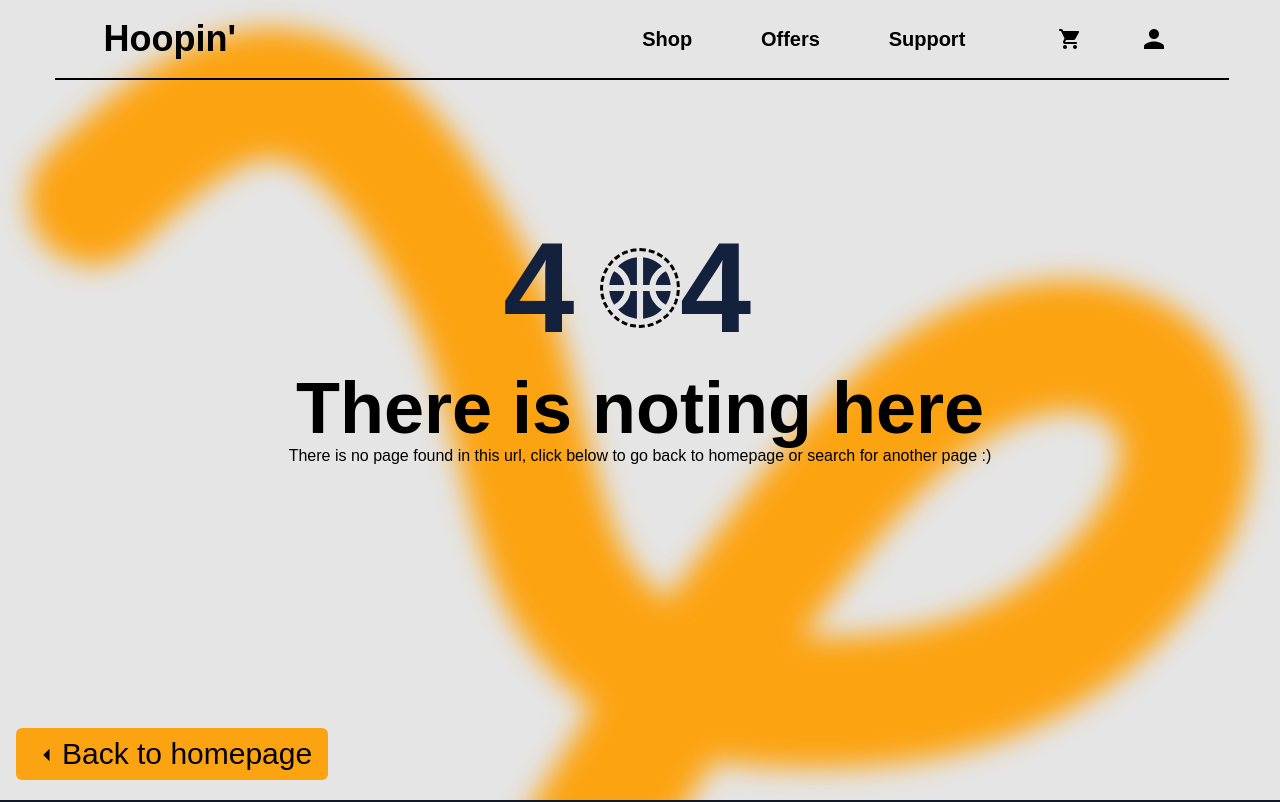
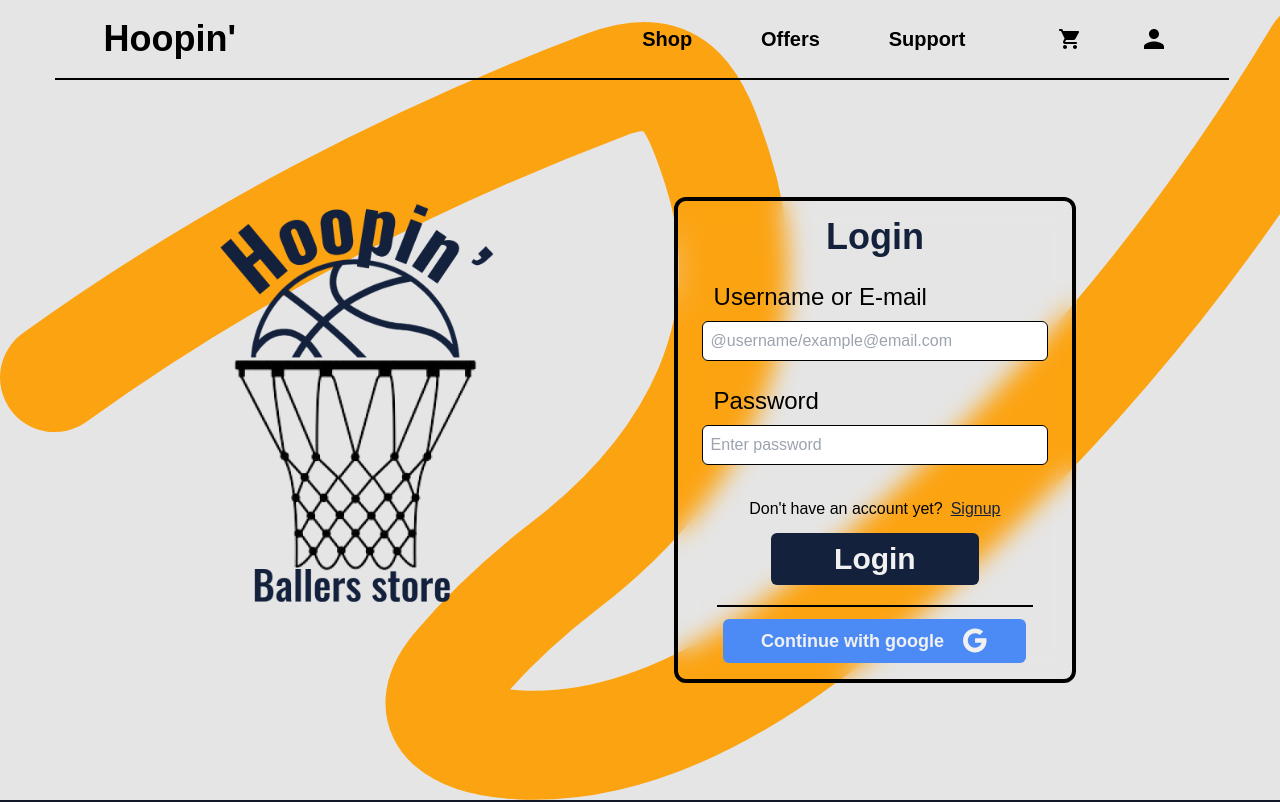
Before and after one commit to TinySmash/hoopin, a React (Create React App) app: page /login in a window 1280 px wide. Shown: the top 802 px of the page. Built offline with nearby package versions, Linux system fonts and the light colour scheme.

Commit message:
user connection done Finally :')

```diff
--- a/src/App.js
+++ b/src/App.js
@@ -7,11 +7,12 @@ import store from "./store";
 import { Provider } from "react-redux";
 import Loading from "./components/ui/Loading";
 import NotFound from "./components/ui/NotFound";
-import Login from "./components/ui/user/Login";
 
 const Shop = lazy(() => import("./components/ui/shop/Shop"));
 const SelectedItem = lazy(() => import("./components/ui/shop/SelectedItem"));
 const SignUp = lazy(() => import("./components/ui/user/SignUp"));
+const Login = lazy(() => import("./components/ui/user/Login"));
+const User = lazy(() => import("./components/ui/user/profile/User"));
 
 function App() {
   return (
@@ -27,9 +28,10 @@ function App() {
                 path="/shop/product-/:id"
                 element={<SelectedItem />}
               ></Route>
+              <Route path="/user" element={<User />}></Route>
+              <Route path="/signup" element={<SignUp />}></Route>
+              <Route path="/login" element={<Login />}></Route>
               <Route path="*" element={<NotFound />}></Route>
-              <Route exact path="/user-signup" element={<SignUp />}></Route>
-              <Route exact path="/user-login" element={<Login />}></Route>
             </Routes>
             <Footer />
           </Suspense>
--- a/src/components/reducers/userSlice.js
+++ b/src/components/reducers/userSlice.js
@@ -19,7 +19,18 @@ const userSlice = createSlice({
     SignUp(state, action) {
       state.loginInfo = action.payload;
     },
-    Login(state, action) {},
+    Login(state, action) {
+      state.loginInfo = {
+        ...action.payload,
+        username: "tinys_smash_",
+        email: "islam.gueniari@gmail.com",
+        userId: "0123456789ABCDEF",
+        fullName: {
+          firstName: "islam",
+          lastName: "El Gueniari",
+        },
+      };
+    },
     Logout(state, action) {},
     // getUserLoginData(state) {
     //   return state.loginInfo;
--- a/src/components/ui/Navbar.jsx
+++ b/src/components/ui/Navbar.jsx
@@ -126,7 +126,7 @@ export default function Navbar() {
               className="flex items-center justify-center w-10 md:w-[3.3rem] h-full rounded-full bg-primary-gray cursor-pointer mr-3 sm:mr-8"
               onClick={() => {
                 !userLoginInfo.isConnected
-                  ? navigate("/user-signup")
+                  ? navigate("/signup")
                   : navigate("/user/shopping-cart");
               }}
             >
@@ -136,9 +136,9 @@ export default function Navbar() {
               className="flex items-center justify-center  w-10 md:w-[3.3rem] h-full rounded-full bg-primary-gray cursor-pointer"
               onClick={() => {
                 !userLoginInfo.isConnected
-                  ? navigate("/user-signup")
+                  ? navigate("/signup")
                   : navigate(
-                      `/user-${userLoginInfo.userId}/${userLoginInfo.username}`
+                      `/user/${userLoginInfo.userId}/${userLoginInfo.username}`
                     );
               }}
             >
--- a/src/components/ui/user/Login.jsx
+++ b/src/components/ui/user/Login.jsx
@@ -1,29 +1,59 @@
 import { useEffect, useRef, useState } from "react";
 import Hooping from "../../images/Hoopin.png";
-import { useSelector } from "react-redux";
+import { useSelector, useDispatch } from "react-redux";
 import { useNavigate } from "react-router";
 import { Link } from "react-router-dom";
 import { Google } from "@mui/icons-material";
+import { Login as loginUserData } from "../../reducers/userSlice";
 
 function Login() {
   const errMsgLoginRef = useRef([]);
-  const isUserConnected = useSelector(
-    (state) => state.user.userLoginInfo?.isConnected
-  );
+  const userLoginInfo = useSelector((state) => state.user.loginInfo);
   const navigate = useNavigate();
+  const dispatch = useDispatch();
 
-  useEffect(() => {
-    if (isUserConnected) {
-      return;
-      navigate(`/user-${userLoginInfo.userId}/${userLoginInfo.username}`);
-    }
-  }, []);
-
-  const [userLoginInfo, setUserLoginInfo] = useState({
+  const [userLoginInput, setUserLoginInput] = useState({
     isConnected: false,
     usernameOrEmail: "",
     password: "",
   });
+
+  const login = async (e) => {
+    e?.preventDefault();
+    errMsgLoginRef.current.map((e) => {
+      e.classList.add("hidden");
+    });
+    if (
+      (userLoginInput.usernameOrEmail == "tinys_smash_" ||
+        userLoginInput.usernameOrEmail == "islam.gueniari@gmail.com") &&
+      userLoginInput.password == "islam3011"
+    ) {
+      setUserLoginInput({ ...userLoginInput, isConnected: true });
+      dispatch(
+        loginUserData({
+          password: userLoginInput.password,
+          isConnected: true,
+        })
+      );
+    } else {
+      if (
+        userLoginInput.usernameOrEmail != "tinys_smash_" &&
+        userLoginInput.usernameOrEmail != "islam.gueniari@gmail.com"
+      ) {
+        errMsgLoginRef.current[0]?.classList?.remove("hidden");
+      }
+      if (userLoginInput.password != "islam99") {
+        errMsgLoginRef.current[1]?.classList?.remove("hidden");
+      }
+    }
+  };
+
+  useEffect(() => {
+    if (userLoginInfo?.isConnected == true) {
+      navigate(`/user/${userLoginInfo?.userId}/${userLoginInfo?.username}`);
+    }
+    console.log(userLoginInfo);
+  }, [userLoginInfo]);
 
   return (
     <div className="w-full h-auto min-h-screen bg-sign-up px-3 sm:px-9 md:flex md:justify-evenly md:items-center overflow-x-hidden">
@@ -31,8 +61,9 @@ function Login() {
       <div className="relative block w-[92%] sm:w-3/4 md:w-1/2 lg:w-2/5 xl:w-2/6 h-auto min-h-[400px] rounded-xl border-4 border-black mx-auto md:mx-0 top-24 md:top-10 backdrop-blur-md text-center sm:px-2 py-4">
         <h1 className="text-primary-blue text-4xl font-bold">Login</h1>
         <form
+          className="relative block w-full h-auto pt-6 pb-2 px-4 text-start"
+          onSubmit={login}
           action="submit"
-          className="relative block w-full h-auto pt-6 pb-2 px-4 text-start"
           //   ref={signUpForm}
         >
           <label htmlFor="usernameOrEmail" className="text-xl xl:text-2xl ml-3">
@@ -42,10 +73,10 @@ function Login() {
             type="text"
             name="email"
             placeholder="@username/example@email.com"
-            className="w-full mt-2 outline-none border rounded-md border-black h-8 sm:h-10 px-2 mb-5"
+            className="w-full mt-2 outline-none border rounded-md border-black h-9 sm:h-10 px-2"
             onChange={(e) => {
-              setUserLoginInfo({
-                ...userLoginInfo,
+              setUserLoginInput({
+                ...userLoginInput,
                 usernameOrEmail: e.target.value,
               });
             }}
@@ -58,7 +89,7 @@ function Login() {
           >
             Incorrect username or e-mail
           </p>
-          <br />
+          <div className="mt-6"></div>
           <label htmlFor="password" className="text-xl xl:text-2xl ml-3">
             Password
           </label>
@@ -66,33 +97,37 @@ function Login() {
             type="password"
             name="email"
             placeholder="Enter password"
-            className="w-full mt-2 outline-none border rounded-md border-black h-8 sm:h-10 px-2 mb-5"
+            className="w-full mt-2 outline-none border rounded-md border-black h-9 sm:h-10 px-2"
             onChange={(e) => {
-              setUserLoginInfo({
-                ...userLoginInfo,
+              setUserLoginInput({
+                ...userLoginInput,
                 password: e.target.value,
               });
             }}
           />
           <p
-            className="text-red-600 h-0 ml-3 hidden shake-appearing"
+            className="text-red-600 h-0 hidden ml-3 shake-appearing"
             ref={(e) => {
               errMsgLoginRef.current[1] = e;
             }}
           >
             Incorrect password
           </p>
-          <div className="flex flex-col items-center mt-3">
+          <div className="flex flex-col items-center mt-8">
             <h2>
               Don't have an account yet?
-              <Link
-                to="/user-signup"
-                className="text-primary-blue underline ml-2"
-              >
+              <Link to="/signup" className="text-primary-blue underline ml-2">
                 Signup
               </Link>
             </h2>
-            <button className="py-2 bg-primary-blue w-3/5 rounded-md text-3xl font-bold text-primary-white mt-3">
+
+            <button
+              className="py-2 bg-primary-blue w-3/5 rounded-md text-3xl font-bold text-primary-white mt-3"
+              onClick={() => {
+                login();
+              }}
+              formAction="submit"
+            >
               Login
             </button>
           </div>
--- a/src/components/ui/user/SignUp.jsx
+++ b/src/components/ui/user/SignUp.jsx
@@ -17,7 +17,7 @@ function SignUp() {
 
   useEffect(() => {
     if (userLoginInfo?.isConnected == true) {
-      navigate(`/user-${userLoginInfo.userId}/${userLoginInfo.username}`);
+      navigate(`/user/${userLoginInfo.userId}/${userLoginInfo.username}`);
     }
   }, [userLoginInfo]);
 
@@ -265,10 +265,7 @@ function SignUp() {
           <div className="flex flex-col items-center mt-2">
             <h2>
               Already have an account?
-              <Link
-                to="/user-login"
-                className="text-primary-blue underline ml-2"
-              >
+              <Link to="/login" className="text-primary-blue underline ml-2">
                 Login
               </Link>
             </h2>
--- /dev/null
+++ b/src/components/ui/user/profile/User.jsx
@@ -0,0 +1,23 @@
+import { useEffect } from "react";
+import { useSelector } from "react-redux";
+import { useNavigate } from "react-router";
+import { Outlet } from "react-router";
+
+function User() {
+  const userLoginInfo = useSelector((state) => state.user.loginInfo);
+  const navigate = useNavigate();
+
+  useEffect(() => {
+    if (!userLoginInfo.isConnected) {
+      navigate("/user/signup");
+    }
+  }, [userLoginInfo]);
+
+  return (
+    <div className="w-full h-screen">
+      <Outlet />
+    </div>
+  );
+}
+
+export default User;
```
